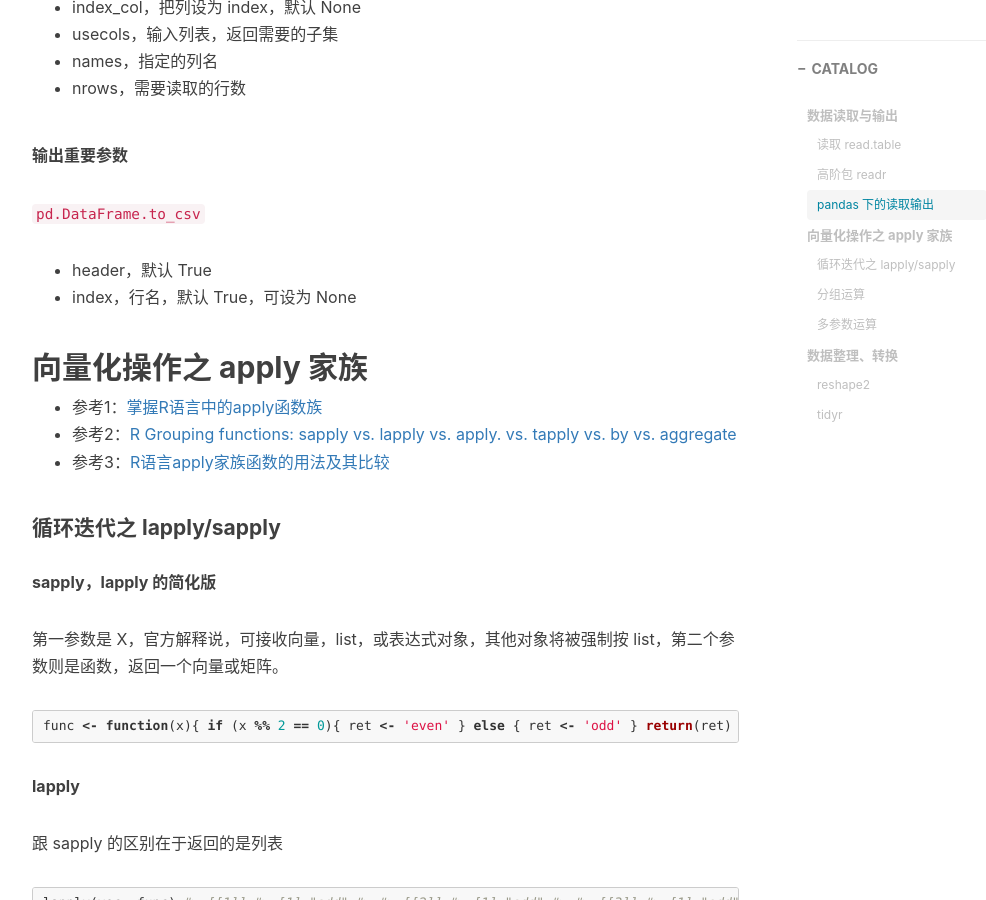
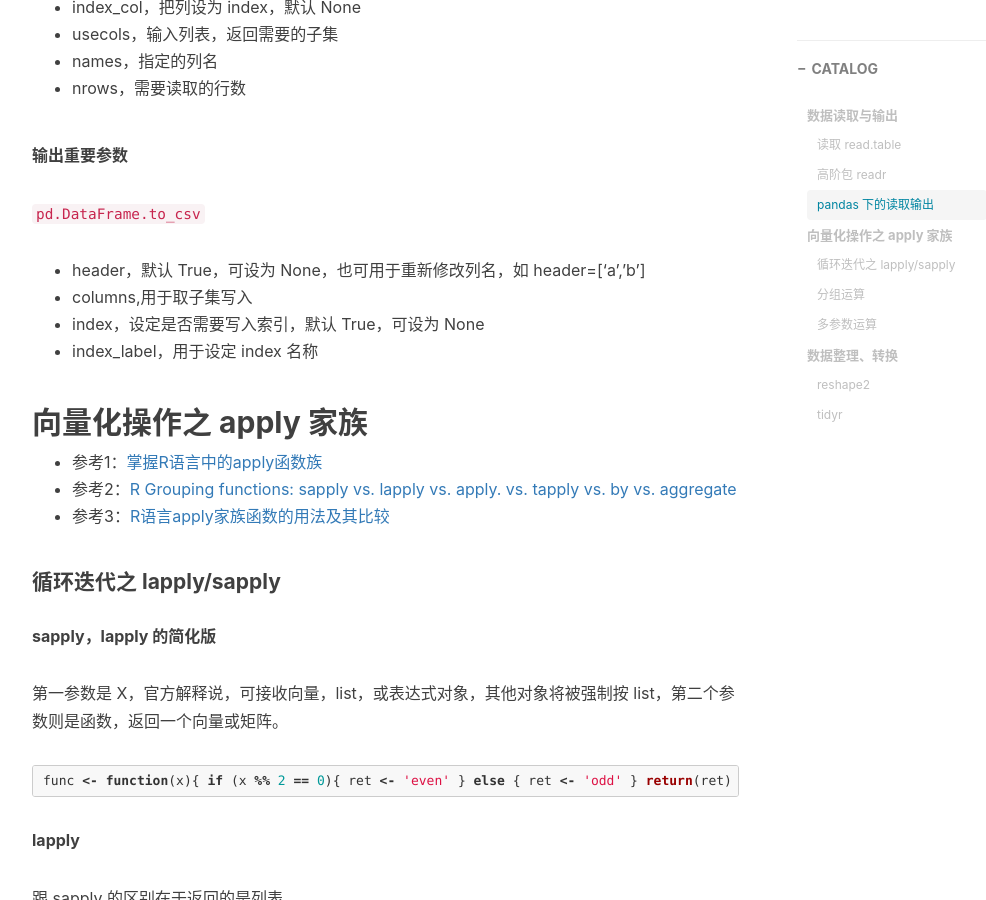
Before and after one commit to scottming/scottming.github.io, a Jekyll site: the page built from _posts/2016-06-29-r_read_write.md, in a window 1280 px wide and 900 px high, scrolled down 1731 px. Shown: the whole window, without its empty margins (233-1219 px from the left). Built offline with Jekyll 4.4.1, drawn with Linux system fonts in a browser that asks for light colours; nearby versions of some CDN libraries; comment, search, counter and statistics services are not loaded.

Commit message:
add some pd.to_csv parameters

```diff
--- a/_posts/2016-06-29-r_read_write.md
+++ b/_posts/2016-06-29-r_read_write.md
@@ -68,8 +68,10 @@ write_csv(x, path, na = "NA", append = FALSE, col_names = !append)
 
 `pd.DataFrame.to_csv`
 
-- header，默认 True
-- index，行名，默认 True，可设为 None
+- header，默认 True，可设为 None，也可用于重新修改列名，如 header=['a','b']
+- columns,用于取子集写入
+- index，设定是否需要写入索引，默认 True，可设为 None
+- index_label，用于设定 index 名称
 
 ## 向量化操作之 apply 家族
 
```
